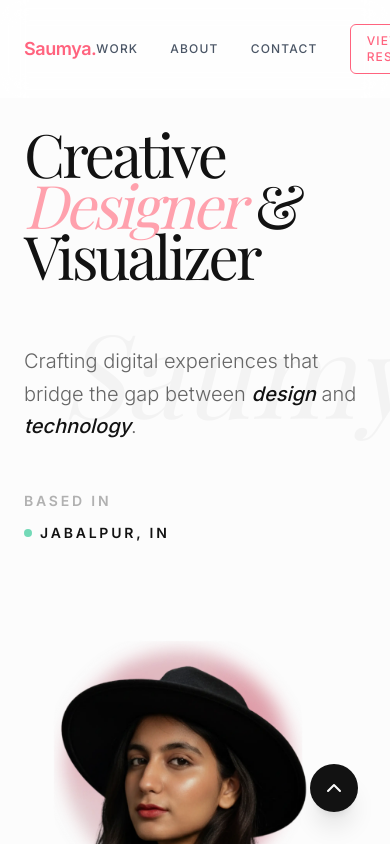
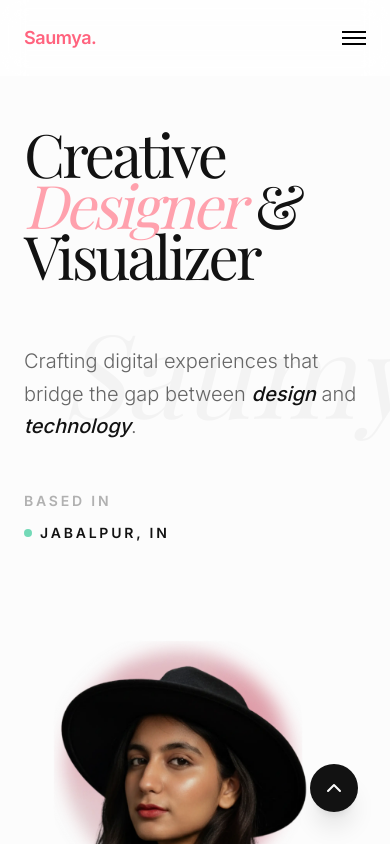
Before and after one commit to saumyamanglani419-ux/personalportfolio, a React (Vite) app: page / in a window 390 px wide. Shown: the top 844 px of the page. Built offline with nearby package versions, Linux system fonts and the light colour scheme; a web font is replaced by a local one.

Commit message:
responsive bug solved

```diff
--- a/src/components/Navbar.jsx
+++ b/src/components/Navbar.jsx
@@ -1,7 +1,9 @@
-import React from 'react';
-import { motion } from 'motion/react';
+import React, { useState } from 'react';
+import { motion, AnimatePresence } from 'motion/react';
 
 export const Navbar = () => {
+  const [isOpen, setIsOpen] = useState(false);
+
   return (
     <motion.nav
       initial={{ y: -100, opacity: 0 }}
@@ -19,8 +21,8 @@ export const Navbar = () => {
         </a>
       </motion.div>
 
-      {/* Nav Links */}
-      <div className="flex items-center gap-8 text-xs md:text-sm font-medium uppercase tracking-widest text-gray-600">
+      {/* Desktop Nav */}
+      <div className="hidden md:flex items-center gap-8 text-xs md:text-sm font-medium uppercase tracking-widest text-gray-600">
         {["Work", "About", "Contact"].map((item) => (
           <motion.a
             key={item}
@@ -33,7 +35,6 @@ export const Navbar = () => {
           </motion.a>
         ))}
 
-        {/* Resume Button (Opens in New Tab) */}
         <motion.a
           href="/Saumya_Manglani_Resume.pdf"
           target="_blank"
@@ -44,6 +45,47 @@ export const Navbar = () => {
           View Resume
         </motion.a>
       </div>
+
+      {/* Hamburger Button */}
+      <div className="md:hidden">
+        <button onClick={() => setIsOpen(!isOpen)} className="flex flex-col gap-1">
+          <span className="w-6 h-0.5 bg-black"></span>
+          <span className="w-6 h-0.5 bg-black"></span>
+          <span className="w-6 h-0.5 bg-black"></span>
+        </button>
+      </div>
+
+      {/* Mobile Menu */}
+      <AnimatePresence>
+        {isOpen && (
+          <motion.div
+            initial={{ opacity: 0, y: -20 }}
+            animate={{ opacity: 1, y: 0 }}
+            exit={{ opacity: 0, y: -20 }}
+            className="absolute top-full left-0 w-full bg-white/95 backdrop-blur-md px-6 py-6 flex flex-col gap-6 text-sm font-medium uppercase tracking-widest text-gray-700 md:hidden shadow-lg"
+          >
+            {["Work", "About", "Contact"].map((item) => (
+              <a
+                key={item}
+                href={`#${item.toLowerCase()}`}
+                onClick={() => setIsOpen(false)}
+                className="border-b pb-2"
+              >
+                {item}
+              </a>
+            ))}
+
+            <a
+              href="/Saumya_Manglani_Resume.pdf"
+              target="_blank"
+              rel="noopener noreferrer"
+              className="mt-2 px-4 py-2 border border-rose-400 text-rose-400 rounded-md text-center"
+            >
+              View Resume
+            </a>
+          </motion.div>
+        )}
+      </AnimatePresence>
     </motion.nav>
   );
 };
```
Also changed, not shown: 1 other file (tests, documents, lock files or other folders).
